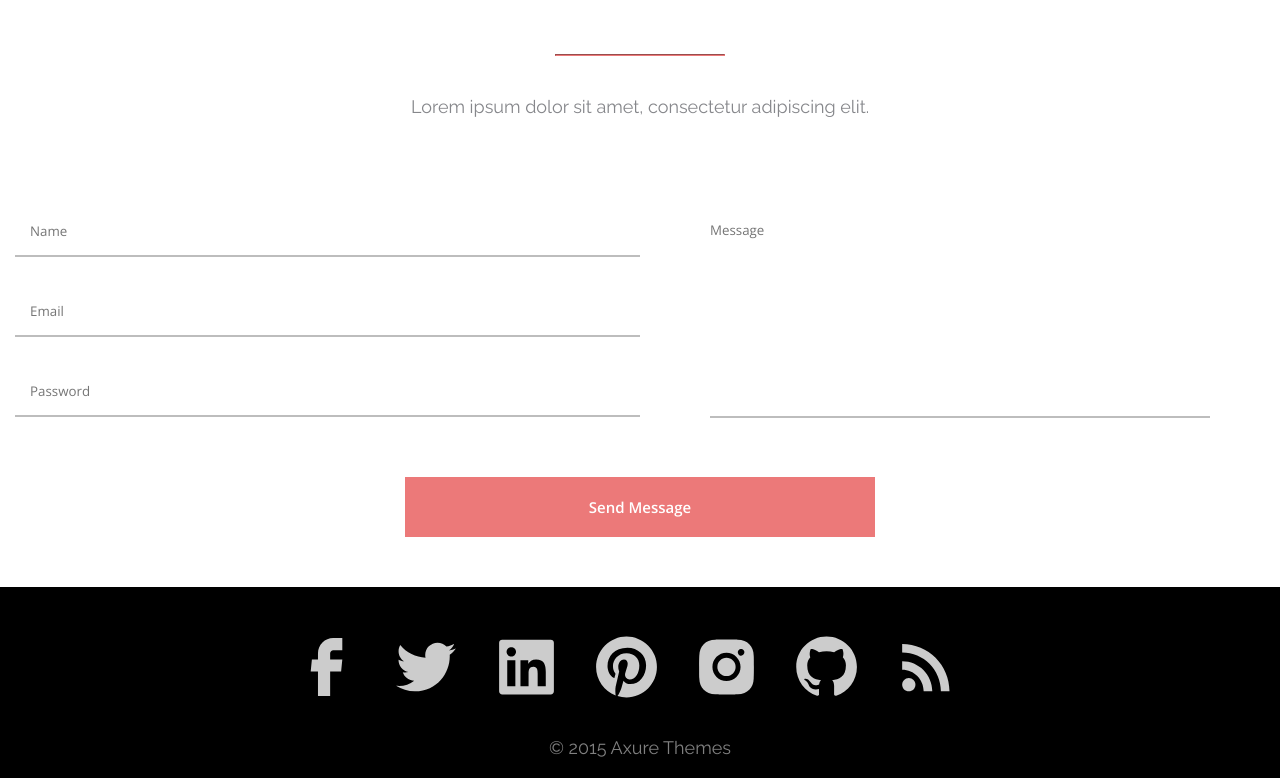
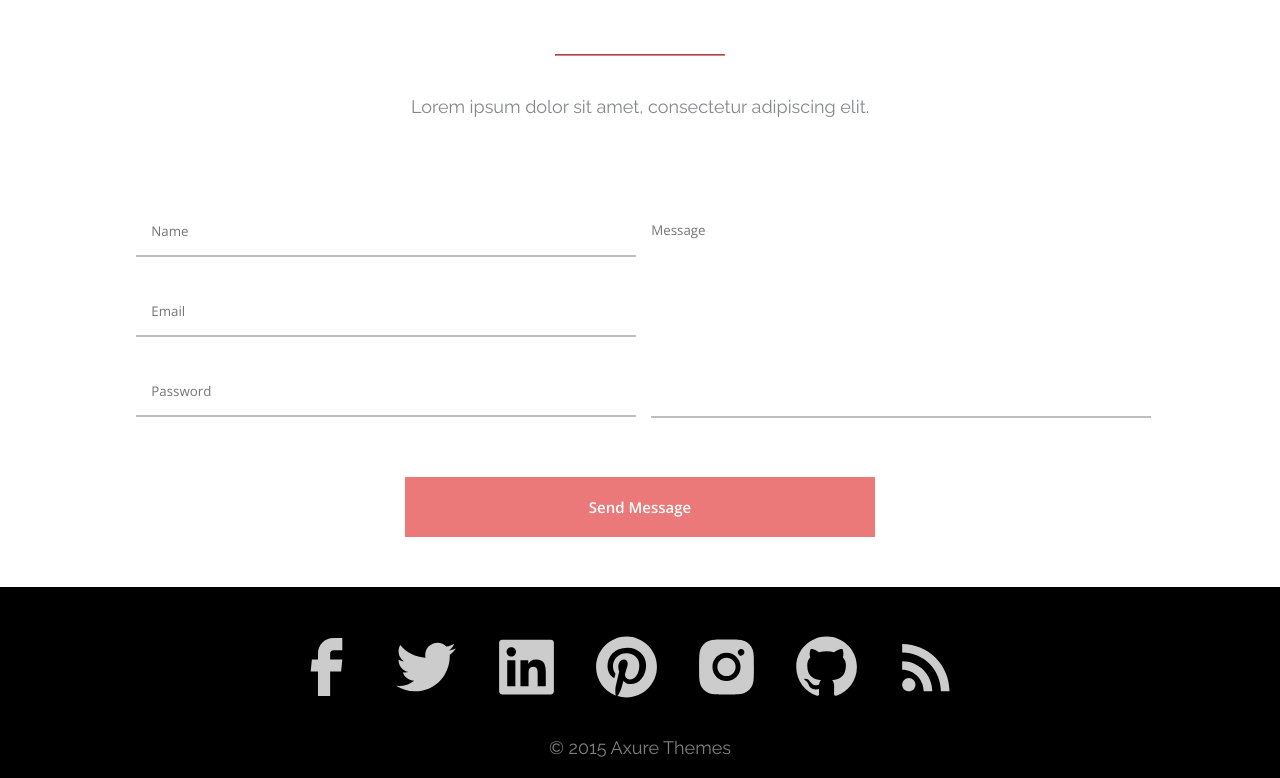
Before and after one commit to DenisAlferov/Lessons, a plain HTML site: page my-project/index.html in a window 1280 px wide. Shown: the part 4764-5542 px from the top of the page. Drawn offline with nearby package versions, Linux system fonts and the light colour scheme.

Commit message:
new-form

```diff
--- a/my-project/css/style.css
+++ b/my-project/css/style.css
@@ -738,13 +738,16 @@ flex-direction: column;
     width: 100%;
 }
 .registration{
-    width: 50%;
+    width: 500px;
+
 }
 .message{
     padding-top: 14px;
     width: 50%;
        }
 .form_wrapper{
+    max-width: 1200px;
+    margin: 0 auto;
     display: flex;
     justify-content: center;
 }
```
